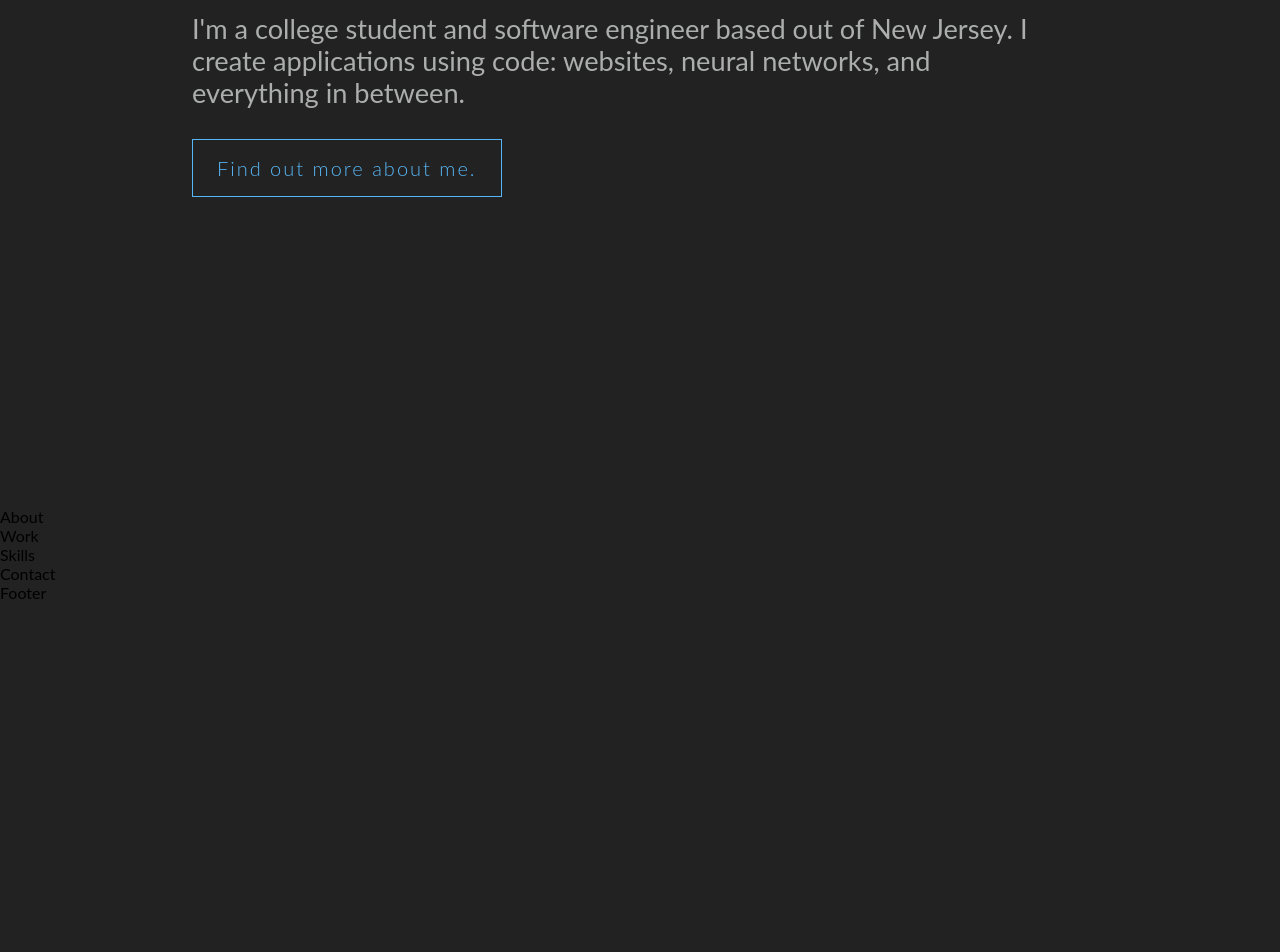
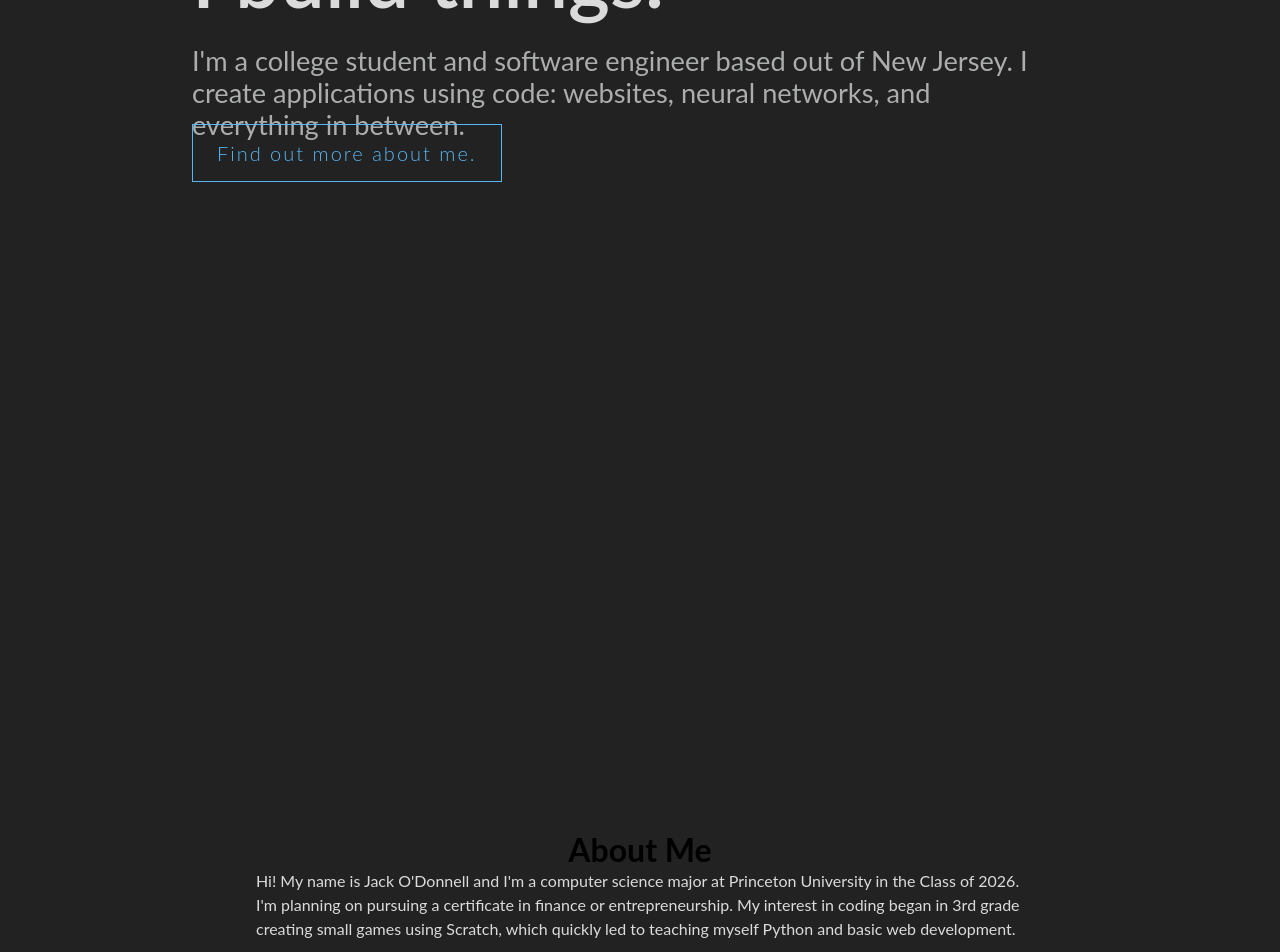
Before and after one commit to jto-d/personal-website, a React (Create React App) app: page / in a window 1280 px wide. Shown: the part 360-1312 px from the top of the page. Before the commit the page ends 962 px from the top, so only its background shows below. Built offline with nearby package versions, Linux system fonts and the light colour scheme.

Commit message:
main changes + about implementation

```diff
--- a/src/components/Navbar.jsx
+++ b/src/components/Navbar.jsx
@@ -149,7 +149,7 @@ const Navbar = () => {
       </StyledLogo>
       <StyledLinks>
         {['home', 'about', 'work', 'skills', 'contact'].map((item) => (
-            <li className="app__flex p-text" key={`link-${item}`}>
+            <li key={`link-${item}`}>
               <a href={`#${item}`}>{item}</a>
             </li>
           ))}
--- a/src/components/sections/About.jsx
+++ b/src/components/sections/About.jsx
@@ -1,9 +1,34 @@
 import React from 'react'
 import styled from 'styled-components'
 
+const StyledAbout = styled.div`
+  display: flex;
+  justify-content: center;
+  align-items: center;
+  flex-direction: column;
+  height: 100vh;
+
+  p {
+    width: 60%;
+    color: var(--primary-color);
+    font-size: 1rem;
+    line-height: 1.5rem;
+  }
+`
+
 const About = () => {
   return (
-    <div>About</div>
+    <StyledAbout>
+      <h1>About Me</h1>
+      <p>Hi! My name is Jack O'Donnell and I'm a computer science major at Princeton University
+        in the Class of 2026. I'm planning on pursuing a certificate in finance or entrepreneurship.
+        My interest in coding began in 3rd grade creating small games using Scratch, which quickly led
+        to teaching myself Python and basic web development.
+      </p>
+      <br></br>
+      <p>In my free time I enjoy skiing, traveling, and listening to music.</p>
+
+    </StyledAbout>
   )
 }
 
--- a/src/components/sections/Main.jsx
+++ b/src/components/sections/Main.jsx
@@ -40,11 +40,9 @@ const StyledMainText = styled.div`
     line-height: 2rem;
   }
 `
-const StyledButton = styled.button`
-  margin-top: 30px;
+const StyledButton = styled.a`
   padding: 1rem 1.5rem;
 
-  color: var(--highlight-color);
   background-color: transparent;
   border: 1px solid var(--highlight-color);
   font-size: 1.25rem;
@@ -52,7 +50,15 @@ const StyledButton = styled.button`
   letter-spacing: .1em;
   cursor: pointer;
 
+  color: var(--highlight-color);
+  text-decoration: none;
 
+  transition: all 0.3s ease-in-out;
+
+  &:hover {
+    background-color: var(--secondary-bg-color);
+
+  }
 
 `
 
@@ -66,8 +72,8 @@ const Main = () => {
           applications using code: websites, neural networks, and everything
           in between.
         </p>
-        <StyledButton>
-          <span>Find out more about me.</span>
+        <StyledButton href='#about'>
+          Find out more about me.
         </StyledButton>
 
       </StyledMainText>
```
